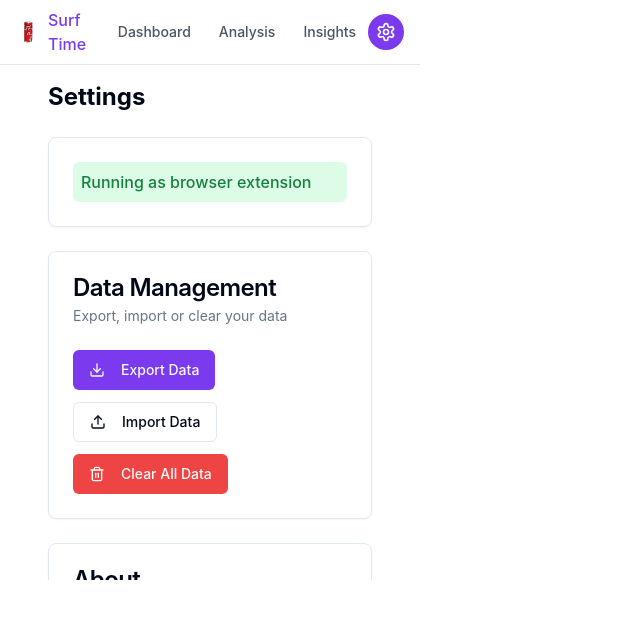
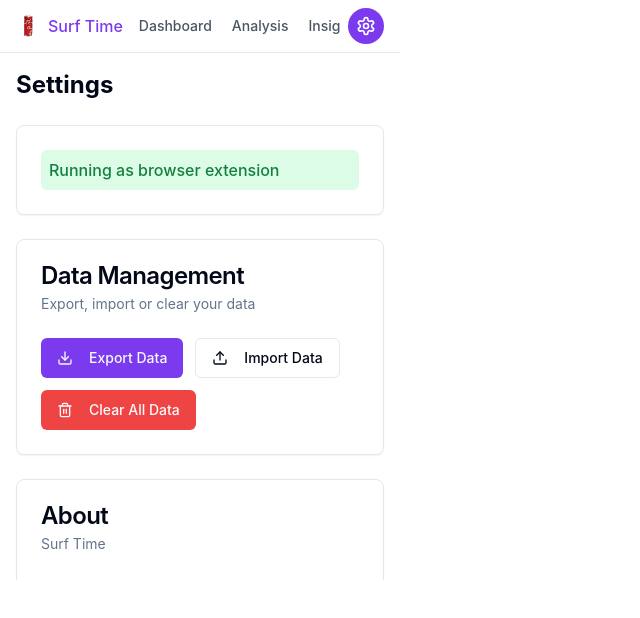
Before and after one commit to PrarthanAgarwal/Surf-Time, a React (Vite) app: page / in a window 1280 px wide. Both pictures are taken after a click on the button "Settings". Shown: the top 618 px of the page, without its empty margins (0-640 px from the left). Built offline with nearby package versions, Linux system fonts and the light colour scheme; no server answers.

Commit message:
Fix: Improve extension layout and spacing
Adjust layout and spacing for a cleaner and more breathable UI, addressing issues with the settings tab and navbar.

```diff
--- a/index.html
+++ b/index.html
@@ -9,7 +9,7 @@
     <style>
       body {
         width: 400px;
-        height: 600px;
+        height: 580px;
         margin: 0;
         padding: 0;
         overflow: hidden;
--- a/src/App.css
+++ b/src/App.css
@@ -30,7 +30,8 @@
 
 /* Scrollbar styling */
 ::-webkit-scrollbar {
-  width: 8px;
+  width: 6px;
+  height: 6px;
 }
 
 ::-webkit-scrollbar-track {
@@ -38,10 +39,10 @@
 }
 
 ::-webkit-scrollbar-thumb {
-  background: #888;
+  background: #9b87f5;
   border-radius: 4px;
 }
 
 ::-webkit-scrollbar-thumb:hover {
-  background: #555;
+  background: #7E69AB;
 }
--- a/src/components/Layout.tsx
+++ b/src/components/Layout.tsx
@@ -21,21 +21,21 @@ const Layout = () => {
     <div className="extension-container flex flex-col h-full">
       {/* Header with tabs */}
       <header className="border-b border-gray-200 bg-white">
-        <div className="flex items-center px-4 py-2">
+        <div className="flex items-center justify-between px-4 py-2 w-full">
           {/* Extension Logo and Name */}
-          <div className="flex items-center mr-6">
+          <div className="flex items-center shrink-0">
             <img src="/icons/icon32.png" alt="Surf Time" className="w-6 h-6 mr-2" />
             <span className="font-medium text-primary">Surf Time</span>
           </div>
 
-          {/* Navigation */}
-          <div className="flex flex-1 space-x-1">
+          {/* Navigation - using space more efficiently */}
+          <div className="flex space-x-1 mx-2 overflow-x-auto no-scrollbar">
             {tabs.map((tab) => (
               <button
                 key={tab.id}
                 onClick={() => setActiveTab(tab.id)}
                 className={cn(
-                  "px-3 py-2 text-sm font-medium rounded-md transition-colors",
+                  "px-2 py-2 text-sm font-medium rounded-md transition-colors whitespace-nowrap",
                   activeTab === tab.id
                     ? "bg-primary text-white"
                     : "text-gray-600 hover:text-primary hover:bg-accent"
@@ -47,7 +47,7 @@ const Layout = () => {
           </div>
           <button
             className={cn(
-              "p-2 rounded-full transition-colors",
+              "p-2 rounded-full transition-colors shrink-0",
               activeTab === 'settings'
                 ? "bg-primary text-white"
                 : "text-gray-500 hover:bg-gray-100"
@@ -60,12 +60,14 @@ const Layout = () => {
         </div>
       </header>
 
-      {/* Main content area */}
-      <main className="flex-1 overflow-auto p-4">
-        {activeTab === 'main' && <MainTab />}
-        {activeTab === 'analysis' && <AnalysisTab />}
-        {activeTab === 'insights' && <InsightsTab />}
-        {activeTab === 'settings' && <SettingsTab />}
+      {/* Main content area - ensuring full width */}
+      <main className="flex-1 overflow-auto p-4 w-full">
+        <div className="h-full w-full">
+          {activeTab === 'main' && <MainTab />}
+          {activeTab === 'analysis' && <AnalysisTab />}
+          {activeTab === 'insights' && <InsightsTab />}
+          {activeTab === 'settings' && <SettingsTab />}
+        </div>
       </main>
     </div>
   );
--- a/src/components/tabs/SettingsTab.tsx
+++ b/src/components/tabs/SettingsTab.tsx
@@ -1,3 +1,4 @@
+
 import React, { useState, useEffect, useRef } from 'react';
 import { UserSettings, ExportData } from '@/lib/types';
 import { dataService } from '@/lib/dataService';
@@ -166,12 +167,12 @@ const SettingsTab = () => {
   }
 
   return (
-    <div className="container mx-auto fade-in">
+    <div className="w-full fade-in">
       <h2 className="text-2xl font-bold mb-6">Settings</h2>
 
       {/* Extension status indicator - only visible in settings tab */}
       {isExtensionContext ? (
-        <Card className="mb-6">
+        <Card className="mb-6 w-full">
           <CardContent className="pt-6">
             <div className="p-2 bg-green-100 text-green-700 rounded-md">
               <p className="font-medium">Running as browser extension</p>
@@ -182,7 +183,7 @@ const SettingsTab = () => {
           </CardContent>
         </Card>
       ) : (
-        <Card className="mb-6">
+        <Card className="mb-6 w-full">
           <CardContent className="pt-6">
             <div className="p-2 bg-yellow-100 text-yellow-700 rounded-md">
               <p>Not running as browser extension. Some features may be limited.</p>
@@ -191,9 +192,9 @@ const SettingsTab = () => {
         </Card>
       )}
 
-      <div className="space-y-6">
+      <div className="space-y-6 w-full">
         {/* Data Management */}
-        <Card>
+        <Card className="w-full">
           <CardHeader>
             <CardTitle>Data Management</CardTitle>
             <CardDescription>Export, import or clear your data</CardDescription>
@@ -247,7 +248,7 @@ const SettingsTab = () => {
         </Card>
 
         {/* About */}
-        <Card>
+        <Card className="w-full">
           <CardHeader>
             <CardTitle>About</CardTitle>
             <CardDescription>Surf Time</CardDescription>
--- a/src/index.css
+++ b/src/index.css
@@ -1,4 +1,3 @@
-
 @tailwind base;
 @tailwind components;
 @tailwind utilities;
@@ -77,7 +76,7 @@
 }
 
 .extension-container {
-  width: 420px;
+  width: 100%;
   height: 580px;
   overflow: hidden;
 }
@@ -119,7 +118,8 @@
 
 /* Custom scrollbar */
 ::-webkit-scrollbar {
-  width: 8px;
+  width: 6px;
+  height: 6px;
 }
 
 ::-webkit-scrollbar-track {
@@ -135,3 +135,13 @@
 ::-webkit-scrollbar-thumb:hover {
   background: #7E69AB;
 }
+
+/* Hide scrollbar while keeping functionality */
+.no-scrollbar::-webkit-scrollbar {
+  display: none;
+}
+
+.no-scrollbar {
+  -ms-overflow-style: none;  /* IE and Edge */
+  scrollbar-width: none;  /* Firefox */
+}
```
